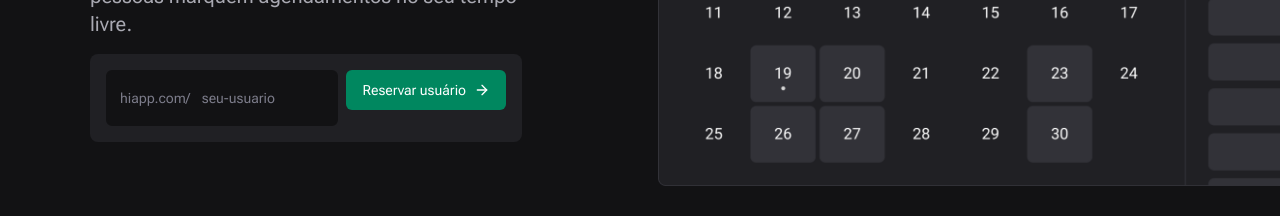
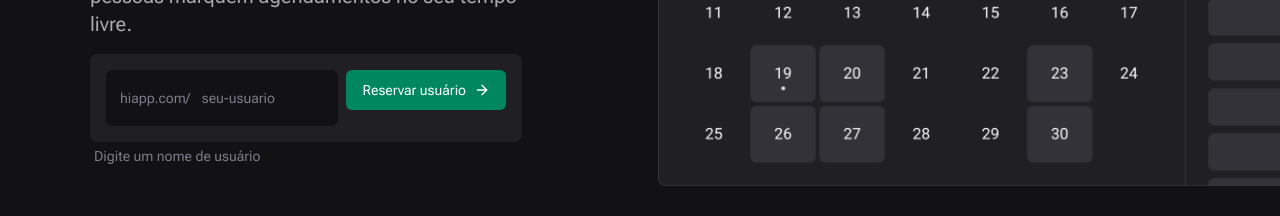
Before and after one commit to alanfoandrade/ignite-call, a Next.js app: page / in a window 1280 px wide. Shown: the part 428-644 px from the top of the page. Built offline with nearby package versions, Linux system fonts and the light colour scheme; a web font is replaced by a local one.

Commit message:
feat: add react hook form

```diff
--- a/package.json
+++ b/package.json
@@ -9,6 +9,7 @@
     "lint": "next lint --max-warnings 0 --fix"
   },
   "dependencies": {
+    "@hookform/resolvers": "^3.1.0",
     "@radix-ui/react-avatar": "^1.0.3",
     "@radix-ui/react-checkbox": "^1.0.4",
     "@tailwindcss/forms": "^0.5.3",
@@ -21,10 +22,12 @@
     "postcss": "8.4.23",
     "react": "18.2.0",
     "react-dom": "18.2.0",
+    "react-hook-form": "^7.44.2",
     "sharp": "^0.32.1",
     "tailwind-merge": "^1.12.0",
     "tailwindcss": "3.3.2",
-    "typescript": "5.0.4"
+    "typescript": "5.0.4",
+    "zod": "^3.21.4"
   },
   "devDependencies": {
     "@types/js-cookie": "^3.0.3",
--- a/src/app/(home)/components/ClaimUsernameForm.tsx
+++ b/src/app/(home)/components/ClaimUsernameForm.tsx
@@ -1,8 +1,25 @@
+'use client';
+
 import { Button } from '@/components/Button';
 import { TextInput } from '@/components/TextInput';
 import { ArrowRight } from 'lucide-react';
 import { FormHTMLAttributes } from 'react';
+import { SubmitHandler, useForm } from 'react-hook-form';
 import { twMerge } from 'tailwind-merge';
+import { z } from 'zod';
+import { zodResolver } from '@hookform/resolvers/zod';
+
+const claimUsernameFormSchema = z.object({
+  username: z
+    .string()
+    .min(3, { message: 'Mínimo 3 letras' })
+    .regex(/^([a-z\\-]+)$/i, {
+      message: 'Apenas letras ou hifens',
+    })
+    .transform((value) => value.toLowerCase()),
+});
+
+type ClaimusernameFormData = z.infer<typeof claimUsernameFormSchema>;
 
 interface ClaimUsernameFormProps extends FormHTMLAttributes<HTMLFormElement> {}
 
@@ -10,20 +27,50 @@ export function ClaimUsernameForm({
   className,
   ...props
 }: ClaimUsernameFormProps) {
+  const {
+    register,
+    handleSubmit,
+    formState: { errors },
+  } = useForm<ClaimusernameFormData>({
+    resolver: zodResolver(claimUsernameFormSchema),
+  });
+
+  const handleClaimUsername: SubmitHandler<ClaimusernameFormData> = async (
+    data,
+  ) => {
+    console.log(data);
+  };
+
   return (
+    <>
       <form
         {...props}
         className={twMerge(
           'border-1 mt-4 grid grid-cols-[1fr_auto] gap-2 rounded-lg border-gray-600 bg-gray-800 p-4 max-lg:grid-cols-1',
           className,
         )}
+        onSubmit={handleSubmit(handleClaimUsername)}
       >
-      <TextInput prefix="hiapp.com/" variant="sm" placeholder="seu-usuario" />
+        <input className="hidden" />
+
+        <TextInput
+          prefix="hiapp.com/"
+          variant="sm"
+          placeholder="seu-usuario"
+          {...register('username')}
+        />
 
         <Button size="sm" type="submit">
           Reservar usuário
           <ArrowRight className="h-4 w-4" />
         </Button>
       </form>
+
+      <div className="absolute mt-1 px-1">
+        <p className="text-sm text-gray-400">
+          {errors.username?.message || 'Digite um nome de usuário'}
+        </p>
+      </div>
+    </>
   );
 }
--- a/src/components/TextInput.tsx
+++ b/src/components/TextInput.tsx
@@ -3,15 +3,17 @@ import {
   InputHTMLAttributes,
   forwardRef,
 } from 'react';
+import { FieldError } from 'react-hook-form';
 import { twMerge } from 'tailwind-merge';
 
 interface TextInputProps extends InputHTMLAttributes<HTMLInputElement> {
   prefix?: string;
   variant?: 'sm' | 'md';
+  error?: FieldError;
 }
 
 const InputBase: ForwardRefRenderFunction<HTMLInputElement, TextInputProps> = (
-  { prefix, variant = 'md', className, ...props },
+  { prefix, variant = 'md', className, error = null, ...props },
   ref,
 ) => {
   let variantStyles = '';
@@ -29,6 +31,7 @@ const InputBase: ForwardRefRenderFunction<HTMLInputElement, TextInputProps> = (
   }
 
   return (
+    <div>
       <div
         className={twMerge(
           `box-border flex items-center rounded-md border-2 border-gray-900 bg-gray-900 group-focus:border-green-300 group-disabled:cursor-not-allowed group-disabled:opacity-50`,
@@ -44,6 +47,15 @@ const InputBase: ForwardRefRenderFunction<HTMLInputElement, TextInputProps> = (
           ref={ref}
         />
       </div>
+
+      {!!error && (
+        <div className="absolute mt-1 px-1">
+          <p className="text-sm text-gray-400">
+            {error.message || 'Digite um nome de usuário'}
+          </p>
+        </div>
+      )}
+    </div>
   );
 };
 
```
Also changed, not shown: 1 other file (tests, documents, lock files or other folders). Lines whose indentation alone changed are shown as unchanged.
